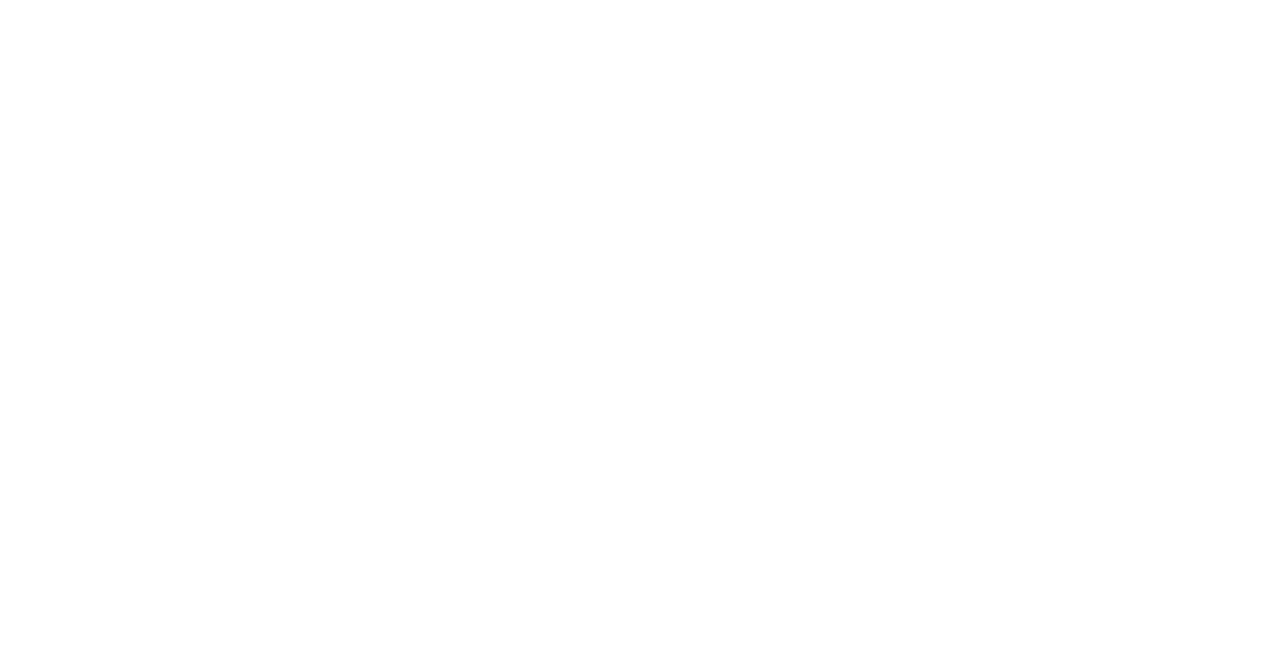
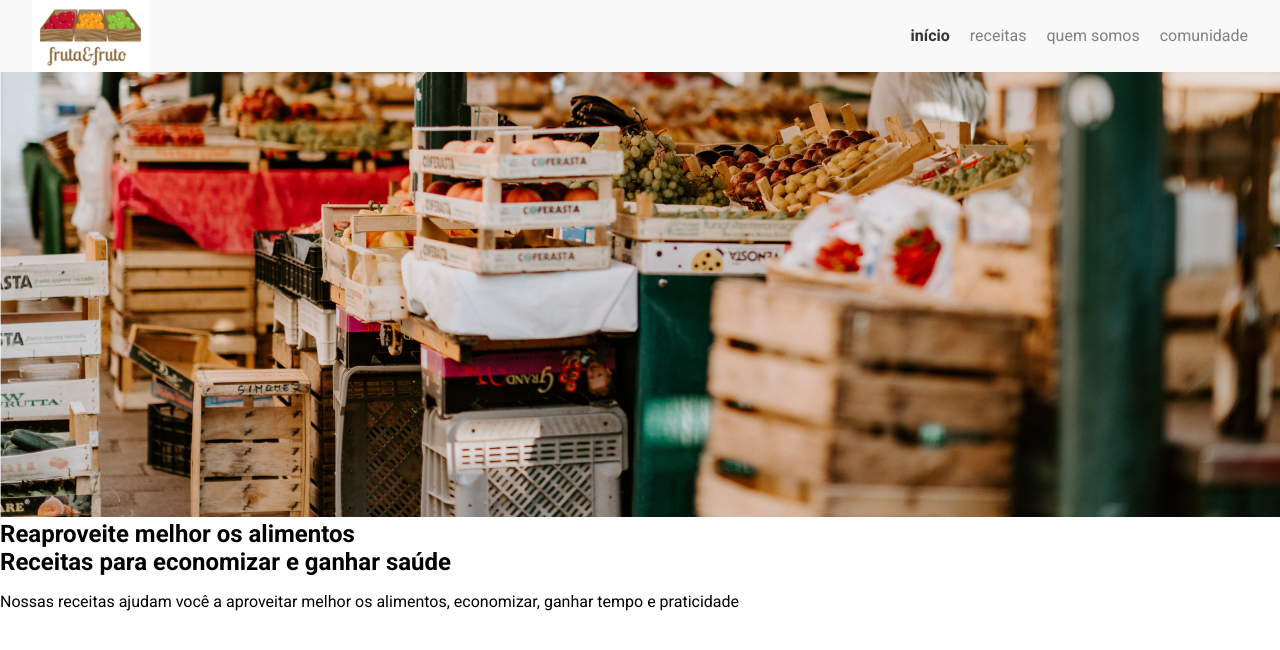
Before and after one commit to Arydiane/projeto-site-receitas, a plain HTML site: page index.html in a window 1280 px wide. Drawn offline with Linux system fonts and the light colour scheme.

Commit message:
adiciona estilização cabeçalho

```diff
--- /dev/null
+++ b/assets/css/cabecalho.css
@@ -0,0 +1,7 @@
+.cabecalho {
+    align-items: center;
+    background: #f9f9f9;
+    display: flex;
+    justify-content: space-between;
+    padding: 0 2rem;
+}
--- /dev/null
+++ b/assets/css/menu/menu-item.css
@@ -0,0 +1,7 @@
+.menu__item {
+    list-style: none;
+}
+
+.menu__item:last-child a{
+    margin-right: 0;
+}
--- /dev/null
+++ b/assets/css/menu/menu-link.css
@@ -0,0 +1,15 @@
+.menu__link {
+    color: #808080;
+    margin-right: 1.25rem;
+    text-decoration: none;
+    text-transform: lowercase;
+}
+
+.menu__link.ativo {
+    color: #333333;
+    font-weight: bold;
+}
+
+.menu__link:hover {
+    text-decoration: underline
+}
--- /dev/null
+++ b/assets/css/menu/menu-lista.css
@@ -0,0 +1,3 @@
+.menu__lista {
+    display: flex;
+}
--- a/index.html
+++ b/index.html
@@ -8,6 +8,36 @@
         <title>Fruta & Fruto</title>
         <link href="./assets/css/normalize.css" rel="stylesheet" />
         <link href="./assets/css/reset.css" rel="stylesheet" />
+        <link rel="stylesheet" href="./assets/css/cabecalho.css">
+        <link rel="stylesheet" href="./assets/css/menu/menu-item.css">
+        <link rel="stylesheet" href="./assets/css/menu/menu-link.css">
+        <link rel="stylesheet" href="./assets/css/menu/menu-lista.css">
+        <link rel="stylesheet" href="./assets/css/banner/banner.css">
+        <link rel="stylesheet" href="./assets/css/banner/banner-titulo.css">
+        <link rel="stylesheet" href="./assets/css/banner/banner-imagem.css">
+        <link rel="stylesheet" href="./assets/css/sobre/sobre.css">
+        <link rel="stylesheet" href="./assets/css/sobre/sobre-titulo.css">
+        <link rel="stylesheet" href="./assets/css/sobre/sobre-descricao.css">
     </head>
-    <body></body>
+    <body>
+        <header class="cabecalho">
+            <img  class="logo" src="./assets/img/logo.jpg" alt="Fruta & Fruto">
+            <nav class="menu">
+                <ul class="menu__lista">
+                    <li class="menu__item"><a  class="menu__link ativo" href="#" >Início</a></li>
+                    <li class="menu__item"><a class="menu__link" href="#">Receitas</a></li>
+                    <li class="menu__item"><a class="menu__link" href="#">Quem Somos</a></li>
+                    <li class="menu__item"><a  class="menu__link" href="#">Comunidade</a></li>
+                </ul>
+            </nav>
+        </header>
+        <section class="banner">
+            <img src="./assets/img/banner.jpg" alt="Uma banca de feira" class="banner__imagem">
+            <h2 class="banner__titulo">Reaproveite melhor os alimentos</h2>
+        </section>
+        <section class="sobre">
+            <h2 class="sobre__titulo">Receitas para economizar e ganhar saúde</h2>
+            <p class="sobre__descricao">Nossas receitas ajudam você a aproveitar melhor os alimentos, economizar, ganhar tempo e praticidade</p>
+        </section>
+    </body>
 </html>
```
